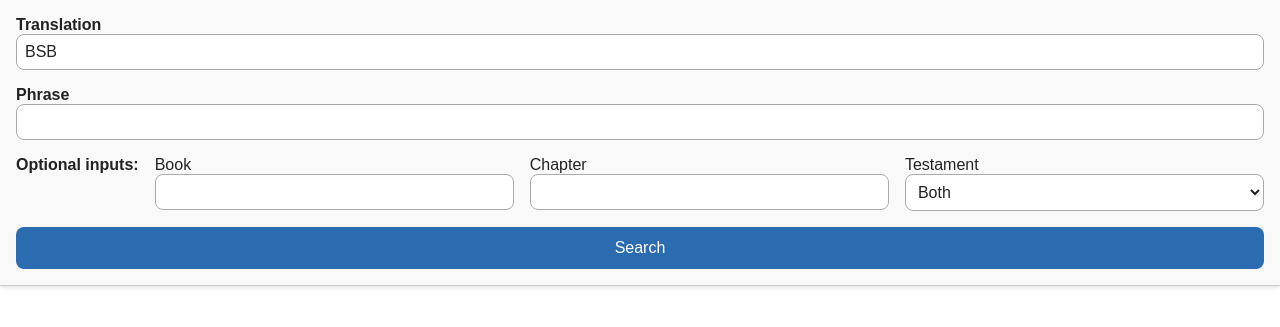
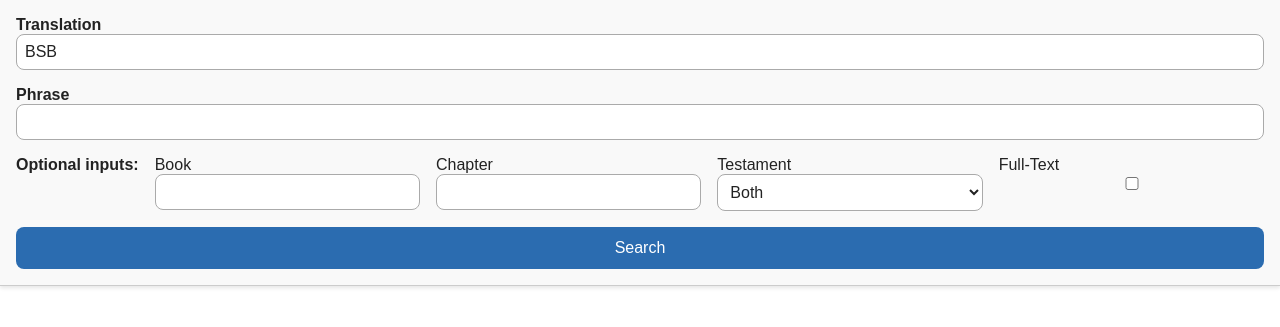
Before and after one commit to JStadnik619/berea-web, a Flask app: page / in a window 1280 px wide. Shown: the top 327 px of the page. Run offline with Flask 3, Linux system fonts and the light colour scheme.

Commit message:
Toggle full-text search

```diff
--- a/app.py
+++ b/app.py
@@ -21,6 +21,7 @@ def search():
     book = request.args.get('book')
     chapter = request.args.get('chapter')
     testament = request.args.get('testament')
+    fts = request.args.get('full-text')
 
     bible = BibleClient(translation)
 
@@ -29,18 +30,18 @@ def search():
 
     # TODO: Validate inputs/input combinations
     if book and chapter:
-        verse_records = bible.search_chapter(phrase, book, chapter)
+        verse_records = bible.search_chapter(phrase, book, chapter, fts)
         book_name = bible.get_book_from_abbreviation(book)
         results_description = f"{len(verse_records)} occurrences of '{phrase}' in {book_name} {chapter} ({translation})"
     elif book:
-        verse_records = bible.search_book(phrase, book)
+        verse_records = bible.search_book(phrase, book, fts)
         book_name = bible.get_book_from_abbreviation(book)
         results_description = f"{len(verse_records)} occurrences of '{phrase}' in {book_name} ({translation})"
     elif testament in ['New Testament', 'Old Testament']:
-        verse_records = bible.search_testament(phrase, 'nt' if testament == 'New Testament' else 'ot')
+        verse_records = bible.search_testament(phrase, 'nt' if testament == 'New Testament' else 'ot', fts)
         results_description = f"{len(verse_records)} occurrences of '{phrase}' in the {testament} ({translation})"
     else:
-        verse_records = bible.search_bible(phrase)
+        verse_records = bible.search_bible(phrase, fts)
         results_description = f"{len(verse_records)} occurrences of '{phrase}' in the {translation} Bible"
 
     context = {
--- a/templates/search_form.html
+++ b/templates/search_form.html
@@ -29,6 +29,10 @@
         <option value="Old Testament">Old Testament</option>
       </select>
     </label>
+    <label>
+      Full-Text
+      <input type="checkbox" name="full-text">
+    </label>
   </div>
   <input type="submit" value="Search">
 </form>
--- a/templates/search_results.html
+++ b/templates/search_results.html
@@ -5,5 +5,5 @@
     {{ verse.book }} {{ verse.chapter }}:{{ verse.verse }}
   </a>
   <!-- TODO: bold the phrase searched -->
-  <div>{{ verse.text }}</div>
+  <div>{{ verse.text|safe }}</div>
 {% endfor %}
```
